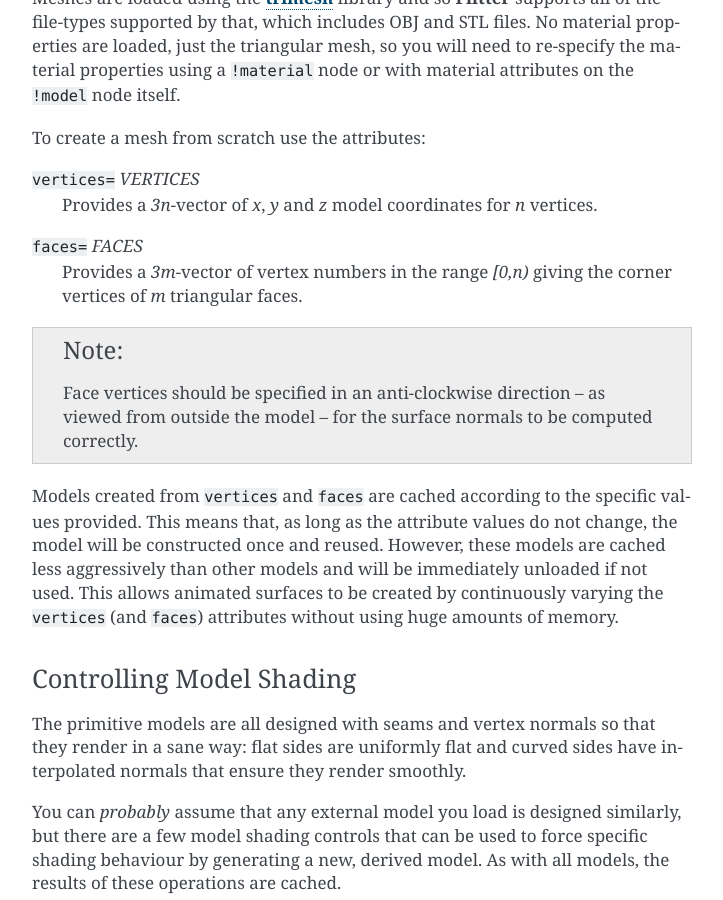
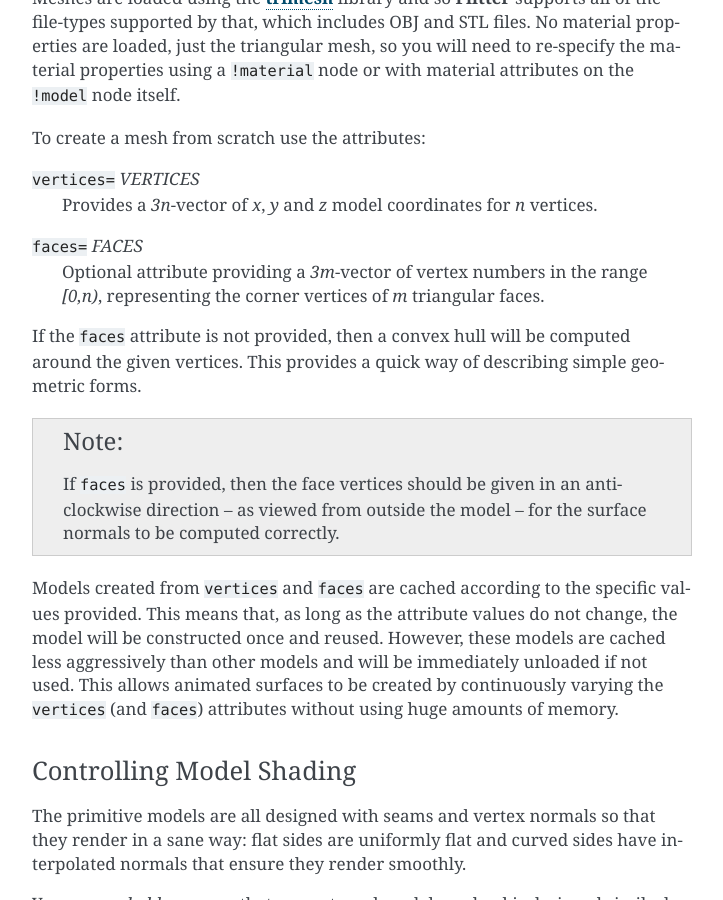
Before and after one commit to jonathanhogg/flitter, a Sphinx documentation site: the page built from docs/canvas3d.md, in a window 1280 px wide and 900 px high, scrolled down 19606 px. Shown: the whole window, without its empty margins (388-1111 px from the left). Built offline with Sphinx 7.4.7, drawn with Linux system fonts in a browser that asks for light colours.

Commit message:
Make `faces` attribute optional for custom `!model`s
Can just compute a convex hull around the vertices for simple shapes.

```diff
--- a/docs/canvas3d.md
+++ b/docs/canvas3d.md
@@ -853,12 +853,17 @@ To create a mesh from scratch use the attributes:
 : Provides a *3n*-vector of *x*, *y* and *z* model coordinates for *n* vertices.
 
 `faces=` *FACES*
-: Provides a *3m*-vector of vertex numbers in the range *[0,n)* giving the
-corner vertices of *m* triangular faces.
+: Optional attribute providing a *3m*-vector of vertex numbers in the range
+*[0,n)*, representing the corner vertices of *m* triangular faces.
+
+If the `faces` attribute is not provided, then a convex hull will be computed
+around the given vertices. This provides a quick way of describing simple
+geometric forms.
 
 :::{note}
-Face vertices should be specified in an anti-clockwise direction – as viewed
-from outside the model – for the surface normals to be computed correctly.
+If `faces` is provided, then the face vertices should be given in an
+anti-clockwise  direction – as viewed from outside the model – for the surface
+normals to be computed correctly.
 :::
 
 Models created from `vertices` and `faces` are cached according to the specific
```
Also changed, not shown: 2 other files.
